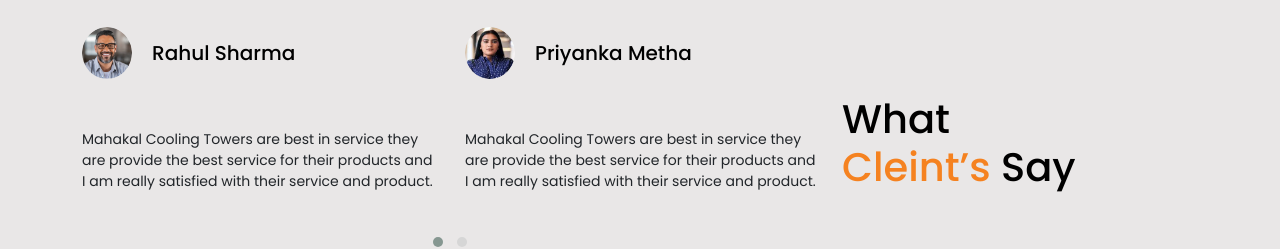
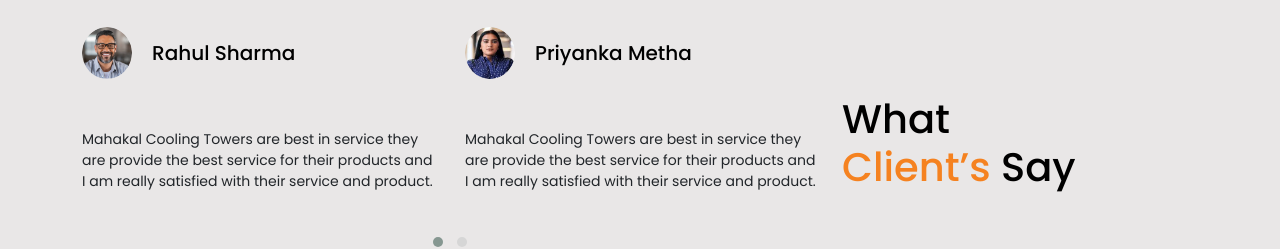
Before and after one commit to yj-10/mahakal_cooliong_18.5.23, a React (Create React App) app: page / in a window 1280 px wide. Shown: the part 4080-4329 px from the top of the page. Built offline with nearby package versions, Linux system fonts and the light colour scheme; a web font is replaced by a local one.

Commit message:
Update WhatClient.js

```diff
--- a/src/Component/Home/WhatClient.js
+++ b/src/Component/Home/WhatClient.js
@@ -104,7 +104,7 @@
                         <Col sm={4} md={4} lg={4} xl={4}>
                             <div className='what_client_blog' data-aos="zoom-in-down">
                                 <h3 className='h3_title'> what <br />
-                                    <span>cleint’s</span>  Say</h3>
+                                    <span>client’s</span>  Say</h3>
                             </div>
                         </Col>
                     </Row>
```
